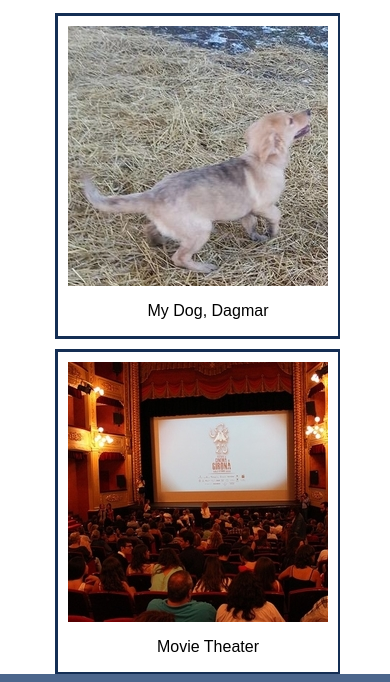
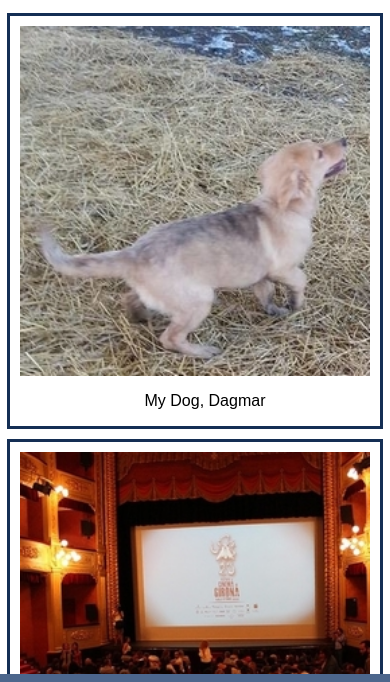
Before and after one commit to aclezotte/lab4, a plain HTML site: page index.html in a window 390 px wide. Shown: the part 100-782 px from the top of the page. Drawn offline with Linux system fonts and the light colour scheme.

Commit message:
enlarge images on smaller screens

```diff
--- a/css/main.css
+++ b/css/main.css
@@ -33,7 +33,7 @@ header h1 {
 }
 
 #grid {
-    width: 1200px;
+    width: 1184px;
     margin: 2% auto;
     clear: both;
     overflow: hidden;
@@ -82,18 +82,40 @@ footer h3, h4 {
 
 @media (max-width: 1300px) {
     #grid {
-        width: 890px;
+        width: 888px;
     }
 }
 
 @media (max-width: 1000px) {
     #grid {
-        width: 600px;
+        width: 772px;
+    }
+
+    img {
+        height: 350px;
+        width: 350px;
+    }
+
+    .image {
+        width: 350px;
+        height: 390px;
+
     }
 }
 
-@media (max-width: 700px) {
+@media (max-width: 850px) {
     #grid {
-        width: 290px;
+        width: 386px;
+    }
+
+    img {
+        height: 350px;
+        width: 350px;
+    }
+
+    .image {
+        width: 350px;
+        height: 390px;
+
     }
 }
```
